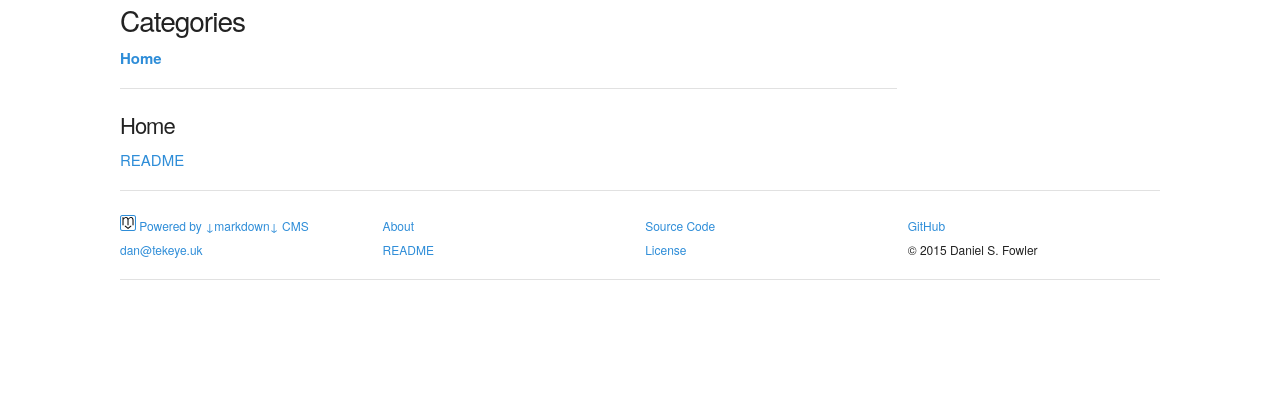
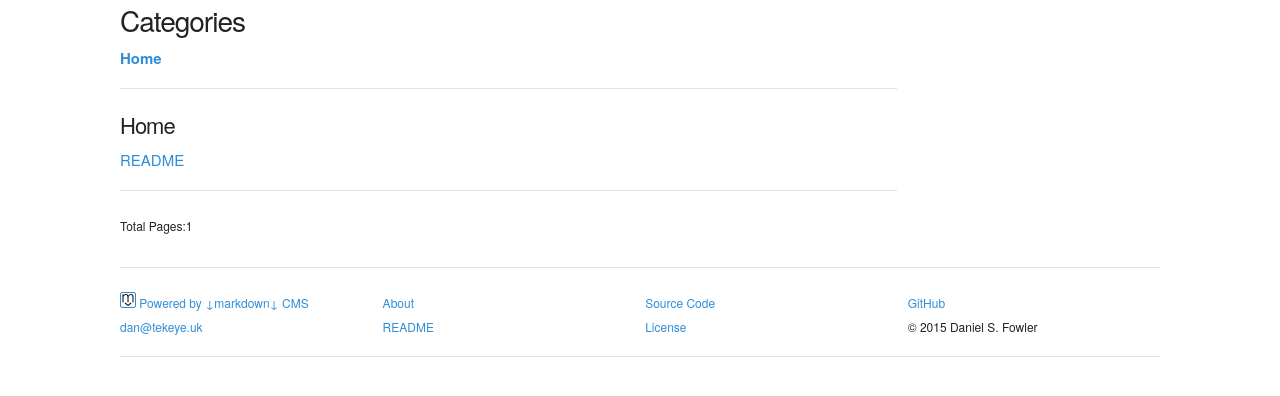
Before and after one commit to GR8DAN/markdown-CMS, a PHP site: page /md/md-sitemap.php in a window 1280 px wide. Shown: the part 159-555 px from the top of the page. Run offline with PHP 8.4, Linux system fonts and the light colour scheme.

Commit message:
Add total count to site index
Add a total pages count to the bottom of the site Index page.

```diff
--- a/md/md-sitemap.php
+++ b/md/md-sitemap.php
@@ -80,6 +80,7 @@
     echo '<strong>'.Md_SectionAnchors($dirindex,$MD_SETTINGS['EXTENSIONS']).'</strong>';
     //For all sections add the local page links and
     //each page associated with it.
+    $total_pages = 0;
     foreach($dirindex as $tag => $href) {
         //get a list of all files in the given directory
         $files=Md_FilesInWebDir($href,$MD_SETTINGS['EXTENSIONS']);
@@ -96,9 +97,12 @@
             //generate links to page with title as text
             foreach ($pagetitles as $linkURL => $pagetitle) {
                 echo '<a href="'.$linkURL.'">'.$pagetitle.'</a><br/>';
+                $total_pages++;
             }
         }
     }
+    //Echo number of pages
+     echo '<hr/><p><small>Total Pages:'.$total_pages.'</small></p>';
     //complete xml site if active
     if(isset($xmlmap)) {
         //add the full site Index page itself
```
